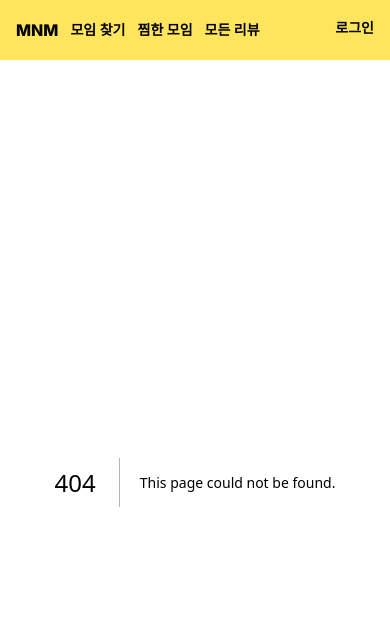
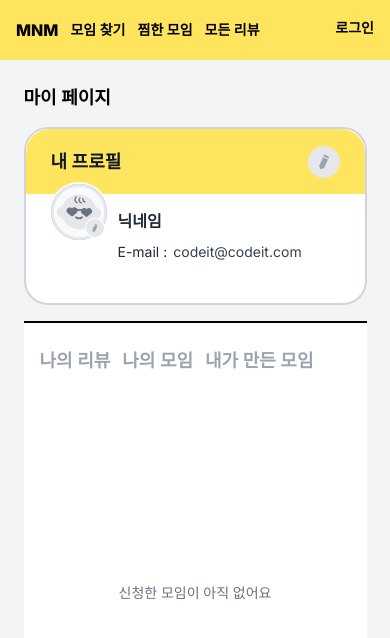
Before and after one commit to FESI5-team9/Frountend, a Next.js app: page /mypage in a window 390 px wide. Before the commit this address had no page. Shown: the top 638 px of the page. Built offline with nearby package versions, Linux system fonts and the light colour scheme.

Commit message:
feat: 마이페이지 모바일 디자인 구현

```diff
--- a/src/app/layout.tsx
+++ b/src/app/layout.tsx
@@ -17,7 +17,7 @@ export default function RootLayout({
 }>) {
   return (
     <html lang="ko">
-      <body className={`${inter.className} pt-[60px]`}>
+      <body className={`${inter.className} bg-gray-100 pt-[60px]`}>
         <Gnb />
         {children}
       </body>
--- /dev/null
+++ b/src/app/mypage/makeGathering/page.tsx
@@ -0,0 +1,3 @@
+export default function makeGathering() {
+  return <div>내가 만든 모임</div>;
+}
--- /dev/null
+++ b/src/app/mypage/myGathering/page.tsx
@@ -0,0 +1,3 @@
+export default function myGathering() {
+  return <div>나의 모임</div>;
+}
--- /dev/null
+++ b/src/app/mypage/myReviews/page.tsx
@@ -0,0 +1,3 @@
+export default function myReviews() {
+  return <div>나의 리뷰</div>;
+}
--- /dev/null
+++ b/src/app/mypage/page.tsx
@@ -0,0 +1,65 @@
+import Image from "next/image";
+
+export default function mypage() {
+  return (
+    <>
+      <div className="flex w-full justify-center">
+        <div className="flex w-[343px] flex-col justify-center gap-4">
+          <div className="w-full pt-6">
+            <h1 className="text-[18px] font-semibold">마이 페이지</h1>
+          </div>
+          <div className="h-[178px] w-full rounded-3xl border-[2px] border-gray-300 bg-white">
+            <div className="relative">
+              <span className="absolute left-[23px] top-[53px] flex h-[60px] w-[60px] items-center justify-center rounded-full bg-white">
+                <Image
+                  src="/images/profile.svg"
+                  width={56}
+                  height={56}
+                  alt="프로필 이미지"
+                  className=""
+                />
+                <button className="absolute bottom-1 right-1 flex h-5 w-5 items-center justify-center rounded-full bg-white">
+                  <Image src="/images/modify.svg" width={18} height={18} alt="프로필 이미지 수정" />
+                </button>
+              </span>
+            </div>
+            <div className="flex h-[65px] justify-between rounded-t-3xl bg-yellow-primary px-[25px] py-4 text-base text-gray-900">
+              <span className="flex items-center text-lg font-semibold text-gray-900">
+                내 프로필
+              </span>
+              <button>
+                <Image src="/images/modify.svg" width={32} height={32} alt="프로필 정보 수정하기" />
+              </button>
+            </div>
+            <div className="mt-[15px] flex flex-col gap-[9px] pl-[92px] text-sm text-gray-800">
+              <span className="text-base font-semibold leading-normal">닉네임</span>{" "}
+              {/*api 연동 필요*/}
+              <span className="flex gap-1.5">
+                <p>E-mail :</p> <p className="text-gray-700">codeit@codeit.com</p>{" "}
+                {/*api 연동 필요*/}
+              </span>
+            </div>
+          </div>
+          <div className="border-t-2 border-black bg-white">
+            <div className="h-[494px] w-full">
+              <div className="mx-auto mt-6 flex gap-3 pl-4">
+                <button className="text-lg font-semibold text-[#9CA3AF] hover:border-b-2 hover:border-black hover:text-gray-900">
+                  나의 리뷰
+                </button>
+                <button className="text-lg font-semibold text-[#9CA3AF] hover:border-b-2 hover:border-black hover:text-gray-900">
+                  나의 모임
+                </button>
+                <button className="text-lg font-semibold text-[#9CA3AF] hover:border-b-2 hover:border-black hover:text-gray-900">
+                  내가 만든 모임
+                </button>
+              </div>
+              <div className="mt-[208px] text-center text-sm font-medium text-gray-500">
+                신청한 모임이 아직 없어요
+              </div>
+            </div>
+          </div>
+        </div>
+      </div>
+    </>
+  );
+}
```
Also changed, not shown: public/images/modify.svg (added).
